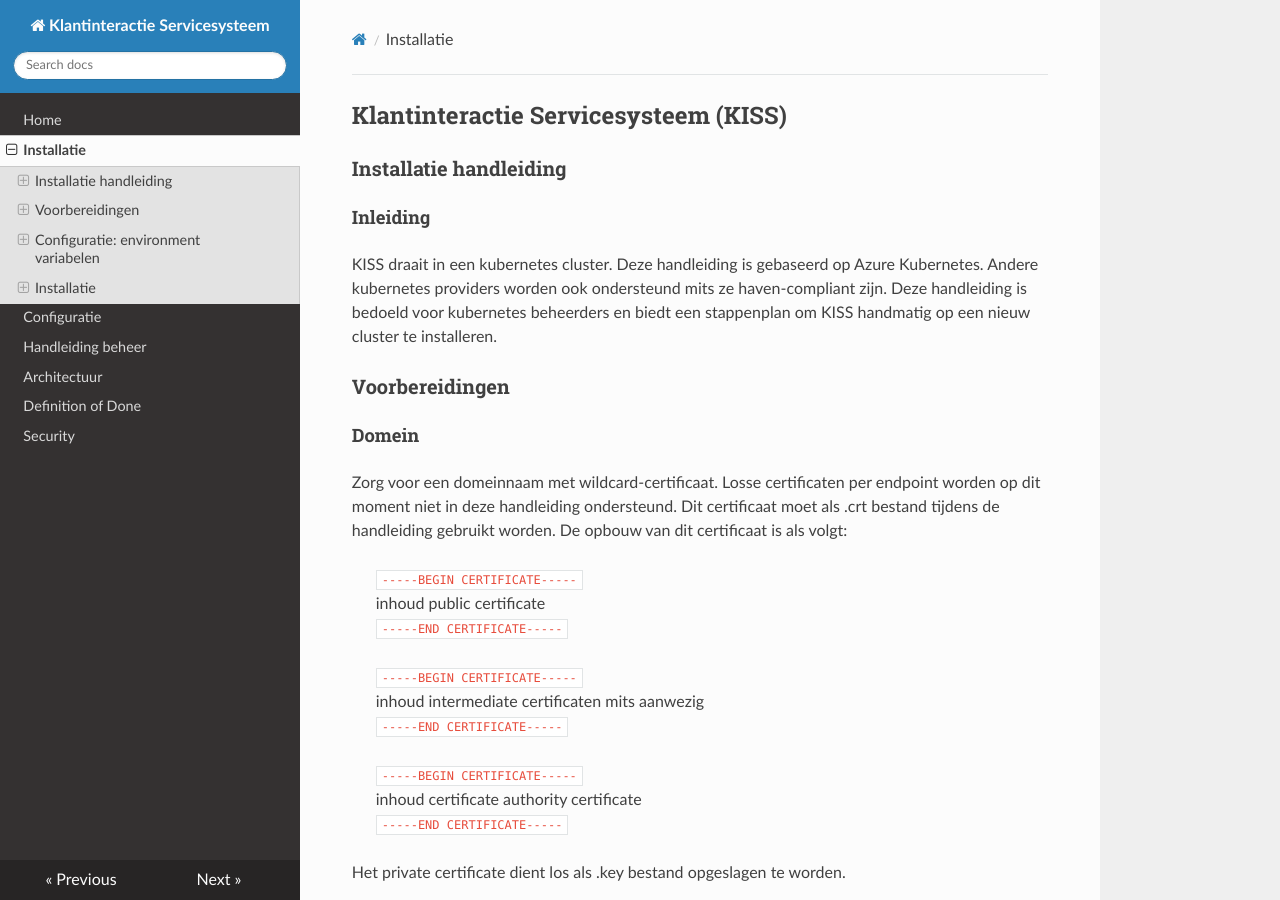
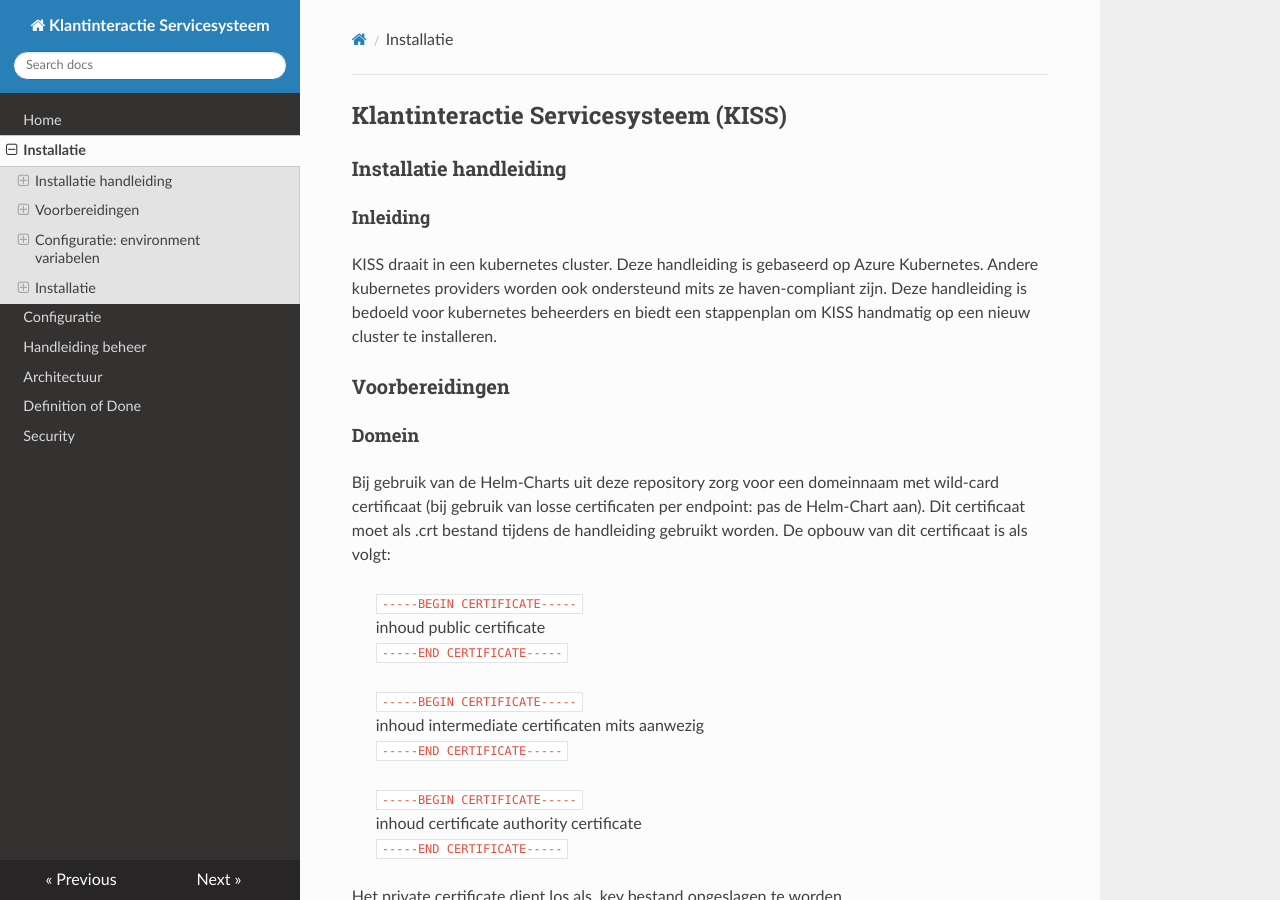
Before and after one commit to Klantinteractie-Servicesysteem/.github, an MkDocs documentation site: the page built from docs/INSTALLATION.md, in a window 1280 px wide and 900 px high. Built offline with MkDocs 1.6.1, drawn with Linux system fonts in a browser that asks for light colours; nearby versions of some CDN libraries.

Commit message:
Update INSTALLATION.md
Wijziging handleiding: opmerking toegevoegd over certificaten per endpoint, op verzoek van PO.

```diff
--- a/docs/INSTALLATION.md
+++ b/docs/INSTALLATION.md
@@ -7,7 +7,7 @@
 
 ### Voorbereidingen
 #### Domein
-Zorg voor een domeinnaam met wildcard-certificaat. Losse certificaten per endpoint worden op dit moment niet in deze handleiding ondersteund.
+Bij gebruik van de Helm-Charts uit deze repository zorg voor een domeinnaam met wild-card certificaat (bij gebruik van losse certificaten per endpoint: pas de Helm-Chart aan).
 Dit certificaat moet als .crt bestand tijdens de handleiding gebruikt worden.
 De opbouw van dit certificaat is als volgt:
 
```
